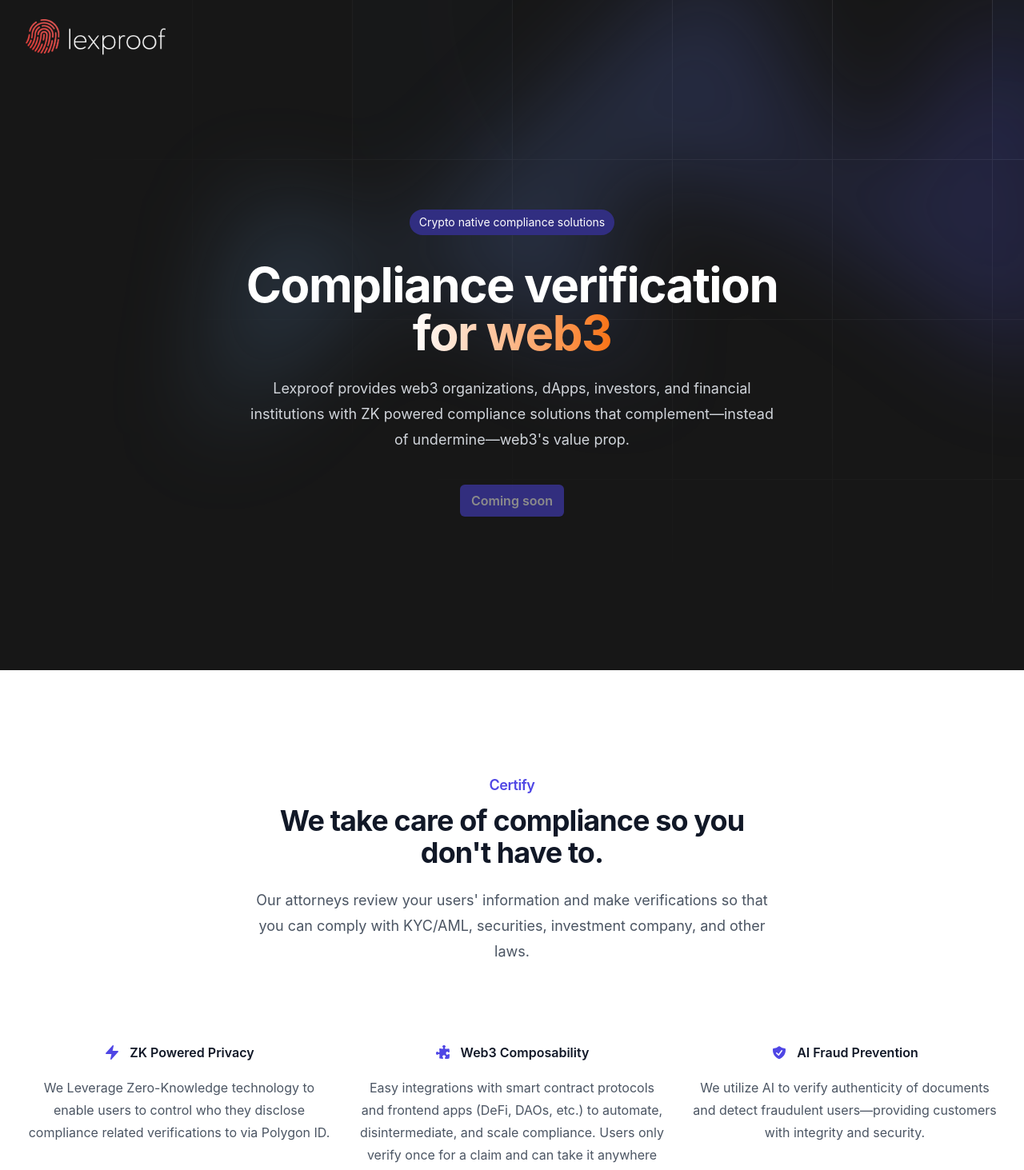
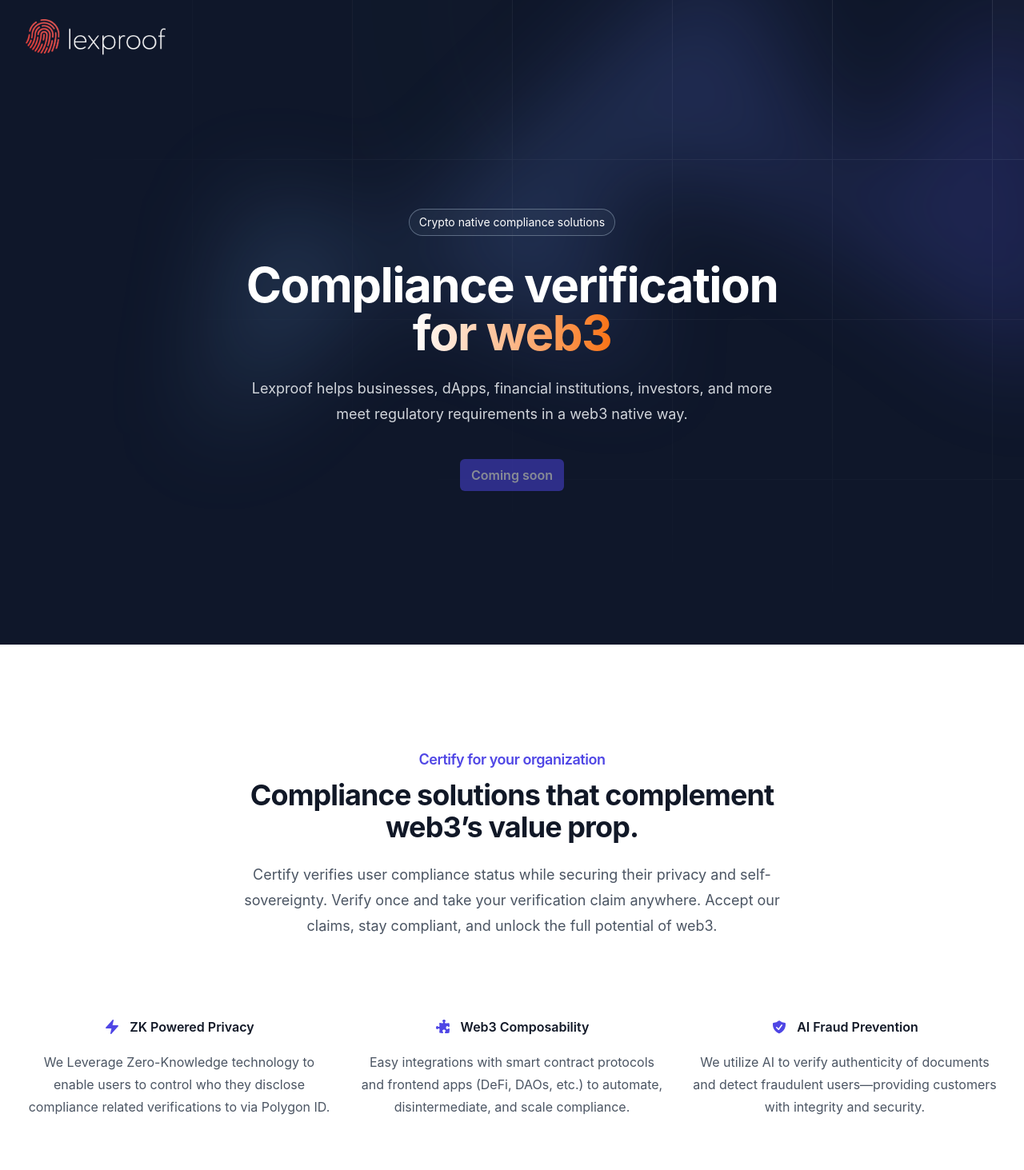
Before and after one commit to Lexproof/site, a Next.js app: page / in a window 1280 px wide. Shown: the top 1463 px of the page at 80% size. Built offline with nearby package versions, Linux system fonts and the light colour scheme.

Commit message:
update icons/copy

```diff
--- a/app/page.js
+++ b/app/page.js
@@ -4,6 +4,9 @@ import {
   ShieldCheckIcon,
   PuzzlePieceIcon,
   BoltIcon,
+  ScaleIcon,
+  AcademicCapIcon,
+  IdentificationIcon
 } from '@heroicons/react/20/solid'
 import { Bars3Icon, XMarkIcon } from '@heroicons/react/24/outline'
 const people = [
@@ -45,7 +48,7 @@ const features = [
   {
     name: 'Web3 Composability',
     description:
-      'Easy integrations with smart contract protocols and frontend apps (DeFi, DAOs, etc.) to automate, disintermediate, and scale compliance. Users only verify once for a claim and can take it anywhere that accepts our claim.',
+      'Easy integrations with smart contract protocols and frontend apps (DeFi, DAOs, etc.) to automate, disintermediate, and scale compliance.',
     href: '#',
     icon: PuzzlePieceIcon,
   },
@@ -64,27 +67,27 @@ const subFeatures = [
     description:
       'Use Certify to meet requirements for KYC/AML securities, investment company, and other laws.',
     href: '#',
-    icon: BoltIcon,
+    icon: ScaleIcon,
   },
   {
     name: 'Attorney Reviewed',
     description:
       'Our U.S. licensed attorneys review all documents and claims to ensure compliance with applicable laws.',
     href: '#',
-    icon: PuzzlePieceIcon,
+    icon: AcademicCapIcon,
   },
   {
     name: 'Polygon ID Infrastructure',
     description:
       'Certify uses Polygon ID to issue claims and leverages the Polygon zero-knowledge identity ecosystem. Simply accept Certify claims in your app by easily integrating Polygon ID.',
     href: '#',
-    icon: ShieldCheckIcon,
+    icon: IdentificationIcon,
   },
 ]
 
 export default function Home() {
   return (
-    <div className='isolate bg-neutral-900'>
+    <div className='isolate bg-slate-900'>
       <div className="px-6 pt-6 lg:px-8">
       <nav className="flex items-center justify-between" aria-label="Global">
           <div className="flex lg:flex-1">
@@ -147,7 +150,7 @@ export default function Home() {
         <div className='relative px-6 lg:px-8'>
           <div className='mx-auto max-w-2xl py-24 sm:py-48'>
             <div className='hidden sm:mb-8 sm:flex sm:justify-center'>
-              <div className='bg-indigo-900 relative rounded-full py-1 px-3 text-sm leading-6 text-white ring-1 ring-neutral-800/10 hover:ring-white-900/20'>
+              <div className='bg-slate-500/10 relative rounded-full py-1 px-3 text-sm leading-6 text-white ring-1 ring-slate-500/90 hover:ring-slate-500'>
                 Crypto native compliance solutions{' '}
                 {/* <a href='#' className='font-semibold text-indigo-600'>
                   <span className='absolute inset-0' aria-hidden='true' />
@@ -160,9 +163,7 @@ export default function Home() {
                 Compliance verification <span className='bg-gradient-to-r from-white to-orange-500 text-transparent bg-clip-text'>for web3</span>
               </h1>
               <p className='mt-6 text-lg leading-8 text-gray-300'>
-                Lexproof provides web3 organizations, dApps, investors, and
-                financial institutions with ZK powered compliance solutions that
-                complement—instead of undermine—web3's value prop.
+              Lexproof helps businesses, dApps, financial institutions, investors, and more meet regulatory requirements in a web3 native way.
               </p>
               <div className='mt-10 flex items-center justify-center gap-x-6'>
                 <a
@@ -187,15 +188,13 @@ export default function Home() {
         <div className='mx-auto max-w-7xl px-6 lg:px-8'>
           <div className='mx-auto max-w-2xl lg:text-center'>
             <h2 className='text-lg font-semibold leading-8 tracking-tight text-indigo-600'>
-              Certify
+              Certify for your organization
             </h2>
             <p className='mt-2 text-3xl font-bold tracking-tight text-gray-900 sm:text-4xl'>
-              We take care of compliance so you don't have to.
+              Compliance solutions that complement web3’s value prop.
             </p>
             <p className='mt-6 text-lg leading-8 text-gray-600'>
-              Our attorneys review your users' information and make
-              verifications so that you can comply with KYC/AML, securities,
-              investment company, and other laws.
+              Certify verifies user compliance status while securing their privacy and self-sovereignty. Verify once and take your verification claim anywhere. Accept our claims, stay compliant, and unlock the full potential of web3.
             </p>
           </div>
           <div className='mx-auto mt-16 max-w-2xl sm:mt-20 lg:mt-24 lg:max-w-none'>
@@ -231,7 +230,7 @@ export default function Home() {
       <div className="mx-auto max-w-7xl px-6 lg:px-8">
         <div className="mx-auto max-w-2xl lg:mx-0">
           <h2 className="text-3xl font-bold tracking-tight text-white sm:text-4xl">
-            We do the heavy lifting so you can focus on your business.
+            We do the <span className='bg-gradient-to-r from-white to-orange-500 text-transparent bg-clip-text'>compliance</span> heavy lifting so you can focus on your business.
           </h2>
         </div>
         <div className="mx-auto mt-16 max-w-2xl sm:mt-20 lg:mt-24 lg:max-w-none">
--- a/styles/output.css
+++ b/styles/output.css
@@ -782,6 +782,57 @@ video {
   background-color: rgb(255 255 255 / var(--tw-bg-opacity));
 }
 
+.bg-blue-600 {
+  --tw-bg-opacity: 1;
+  background-color: rgb(37 99 235 / var(--tw-bg-opacity));
+}
+
+.bg-blue-900 {
+  --tw-bg-opacity: 1;
+  background-color: rgb(30 58 138 / var(--tw-bg-opacity));
+}
+
+.bg-neutral-900\/50 {
+  background-color: rgb(23 23 23 / 0.5);
+}
+
+.bg-slate-900\/50 {
+  background-color: rgb(15 23 42 / 0.5);
+}
+
+.bg-slate-900 {
+  --tw-bg-opacity: 1;
+  background-color: rgb(15 23 42 / var(--tw-bg-opacity));
+}
+
+.bg-slate-900\/10 {
+  background-color: rgb(15 23 42 / 0.1);
+}
+
+.bg-slate-900\/90 {
+  background-color: rgb(15 23 42 / 0.9);
+}
+
+.bg-orange-900\/10 {
+  background-color: rgb(124 45 18 / 0.1);
+}
+
+.bg-orange-500\/10 {
+  background-color: rgb(249 115 22 / 0.1);
+}
+
+.bg-orange-500\/50 {
+  background-color: rgb(249 115 22 / 0.5);
+}
+
+.bg-orange-500\/20 {
+  background-color: rgb(249 115 22 / 0.2);
+}
+
+.bg-slate-500\/10 {
+  background-color: rgb(100 116 139 / 0.1);
+}
+
 .bg-gradient-to-r {
   background-image: linear-gradient(to right, var(--tw-gradient-stops));
 }
@@ -987,6 +1038,36 @@ video {
   --tw-ring-color: rgb(38 38 38 / 0.1);
 }
 
+.ring-orange-800\/10 {
+  --tw-ring-color: rgb(154 52 18 / 0.1);
+}
+
+.ring-orange-800 {
+  --tw-ring-opacity: 1;
+  --tw-ring-color: rgb(154 52 18 / var(--tw-ring-opacity));
+}
+
+.ring-orange-500 {
+  --tw-ring-opacity: 1;
+  --tw-ring-color: rgb(249 115 22 / var(--tw-ring-opacity));
+}
+
+.ring-orange-500\/50 {
+  --tw-ring-color: rgb(249 115 22 / 0.5);
+}
+
+.ring-orange-500\/10 {
+  --tw-ring-color: rgb(249 115 22 / 0.1);
+}
+
+.ring-orange-500\/90 {
+  --tw-ring-color: rgb(249 115 22 / 0.9);
+}
+
+.ring-slate-500\/90 {
+  --tw-ring-color: rgb(100 116 139 / 0.9);
+}
+
 .blur-3xl {
   --tw-blur: blur(64px);
   filter: var(--tw-blur) var(--tw-brightness) var(--tw-contrast) var(--tw-grayscale) var(--tw-hue-rotate) var(--tw-invert) var(--tw-saturate) var(--tw-sepia) var(--tw-drop-shadow);
@@ -1005,6 +1086,16 @@ video {
 .hover\:text-gray-500:hover {
   --tw-text-opacity: 1;
   color: rgb(107 114 128 / var(--tw-text-opacity));
+}
+
+.hover\:ring-orange-500:hover {
+  --tw-ring-opacity: 1;
+  --tw-ring-color: rgb(249 115 22 / var(--tw-ring-opacity));
+}
+
+.hover\:ring-slate-500:hover {
+  --tw-ring-opacity: 1;
+  --tw-ring-color: rgb(100 116 139 / var(--tw-ring-opacity));
 }
 
 .focus-visible\:outline:focus-visible {
```
